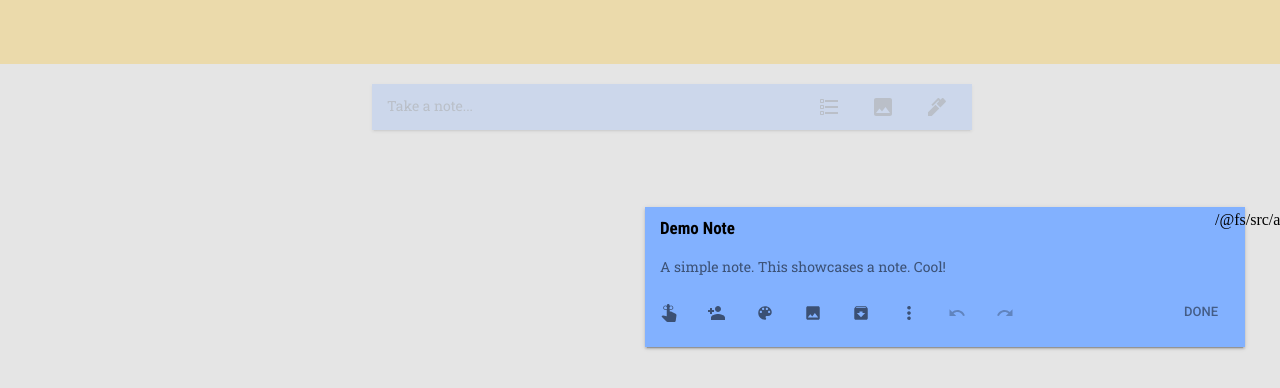
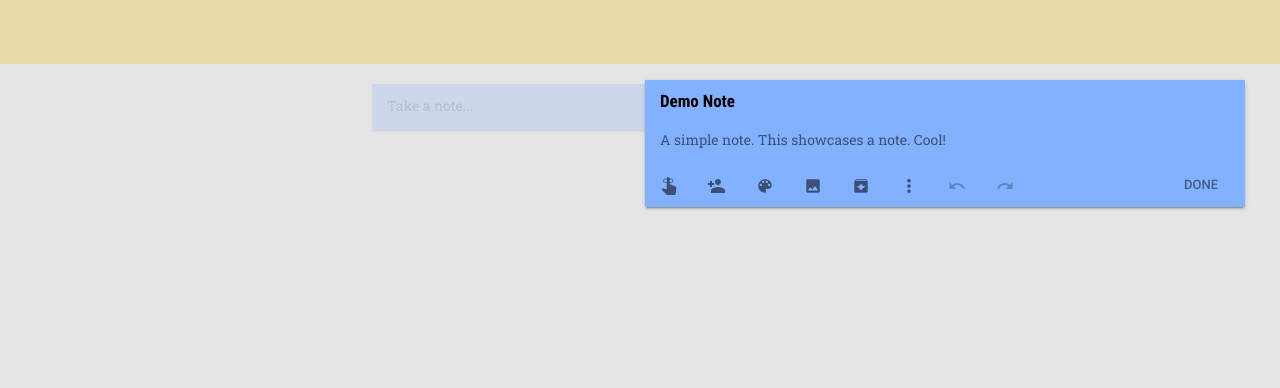
Before and after one commit to cristidrg/Google-Keep-React, a React app: page / in a window 1280 px wide. Both pictures are taken after a click on the element "Demo Note". Shown: the top 388 px of the page. Built offline with nearby package versions, Linux system fonts and the light colour scheme.

Commit message:
Fixed note text contents and added edit note height resize

```diff
--- a/src/components/EditNote/EditNote.jsx
+++ b/src/components/EditNote/EditNote.jsx
@@ -86,9 +86,13 @@ class EditNote extends Component {
     ];
   }
 
-  //TODO: IMPLEMENT THIS LATER
+  //TODO: Make this better
   calculateHeight() {
-    return '140px';
+    const lines = this.state.note.split("\n").map(text => text.length === 0 ? 1 : Math.ceil(text.length / 70));
+    if (lines.length > 1) {
+      lines.splice(-1, 1);
+    }
+    return `${(lines.reduce((acc, curr) => acc + curr, 0)) * 19 + 38 + 32 + 38}px`;
   }
 
   handleClickOutside(event) {
@@ -130,12 +134,6 @@ class EditNote extends Component {
   }
 
   render() {
-    // Future Redux Props
-    const pinNote = () =>
-      this.setState(prevState => ({
-        pinned: !prevState.pinned,
-      }));
-
     const containerStyle = Object.assign({}, this.props.containerStyle);
     if (this.props.autoSetHeight) {
       containerStyle.height = this.calculateHeight();
--- a/src/components/EditPortal/EditPortal.scss
+++ b/src/components/EditPortal/EditPortal.scss
@@ -26,11 +26,15 @@
   &.position1 {
     .note-card {
       left: 645px !important;
-      top: 207.35px !important;
+      top: 80px !important;
       width: 600px;
 
       .note-card__container {
         opacity: 1 !important;
+
+        .note-card__textbox {
+          max-height: 600px;
+        }
       }
     }
   }
--- a/src/components/Note/DumbNote.jsx
+++ b/src/components/Note/DumbNote.jsx
@@ -26,7 +26,7 @@ const DumbNote = (props) => {
           onInteraction: props.selectNote,
         })}
       <div className="note-card__container">
-        <div className="note-card__title" onClick={props.onContainerClick(noteStrings.TITLE)}>{props.title}</div>
+        {props.title ? <div className="note-card__title" onClick={props.onContainerClick(noteStrings.TITLE)}>{props.title}</div> : (null)}
         {Button({
           ariaLabel: strings.pinAria,
           ariaPressed: props.pinned,
--- a/src/components/Note/Note.scss
+++ b/src/components/Note/Note.scss
@@ -13,6 +13,12 @@
 
   &:hover {
     >.note-card__select {
+      opacity: 1;
+    }
+    .note-card__toolbar {
+      opacity: 1;
+    }
+    .note-card__pin {
       opacity: 1;
     }
   }
@@ -88,7 +94,8 @@
     .note-card__textbox {
       color: rgba(0, 0, 0, 0.54);
       min-height: auto;
-      padding: 12px 15px 15px 15px;
+      max-height: 450px;
+      padding: 12px 25px 15px 15px;
     }
 
     .note-card__take-note__list,
@@ -129,6 +136,12 @@
     border-radius: 2px;
     position: relative;
     transition: box-shadow 0.218s linear;
+
+    .note-card__textbox {
+      overflow-y: hidden;
+      word-wrap: break-word;
+      max-height: 320px;
+    }
   }
 
   .note-card__title {
@@ -137,7 +150,7 @@
     font-weight: bold;
     line-height: 23px;
     min-height: 28px;
-    max-width: 210px;
+    max-width: 190px;
     overflow: hidden;
     padding: 10px 15px 0px 15px;
     text-align: left;
@@ -163,6 +176,10 @@
     top: 5px;
     height: 26px;
     width: 26px;
+    opacity: 0;
+    transition-duration: 0.218s;
+    transition-property: opacity;
+    transition-timing-function: ease-in;
 
     svg {
       height: 18px;
@@ -181,11 +198,14 @@
       }
     }
 
-    &[aria-pressed="true"] svg {
-      fill: #4285f4;
+    &[aria-pressed="true"] {
+      opacity: 1;
+      svg {
+        fill: #4285f4;
 
-      &:hover {
-        fill: #4285f4;
+        &:hover {
+          fill: #4285f4;
+        }
       }
     }
 
@@ -257,10 +277,6 @@
     transition-property: opacity;
     transition-timing-function: ease-in;
 
-    &:hover {
-      opacity: 1;
-    }
-
     > div {
       background-position: center;
       background-repeat: no-repeat;
--- a/src/components/Note/Textbox/Textbox.jsx
+++ b/src/components/Note/Textbox/Textbox.jsx
@@ -66,9 +66,8 @@ class Textbox extends React.Component {
         className={this.getTextboxClass()}
         contentEditable={false}
         onClick={this.props.onClick}
-      >
-        {textboxText}
-      </div>
+        dangerouslySetInnerHTML={{ __html: textboxText }}
+      />
     );
   }
 }
--- a/src/components/NoteList/NoteList.scss
+++ b/src/components/NoteList/NoteList.scss
@@ -11,6 +11,8 @@
 
   .note-list__container {
     display: flex;
+    align-items: flex-start;
+    align-content: flex-start;
 
     .note-card {
       margin: 16px;
```
Also changed, not shown: src/styles.scss (line endings or trailing spaces).
